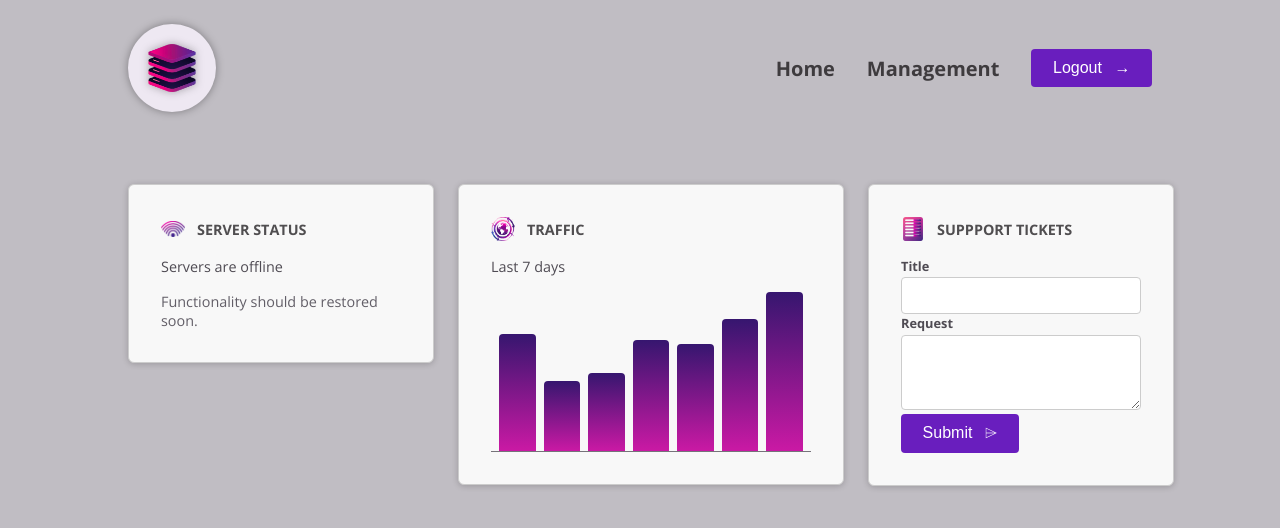
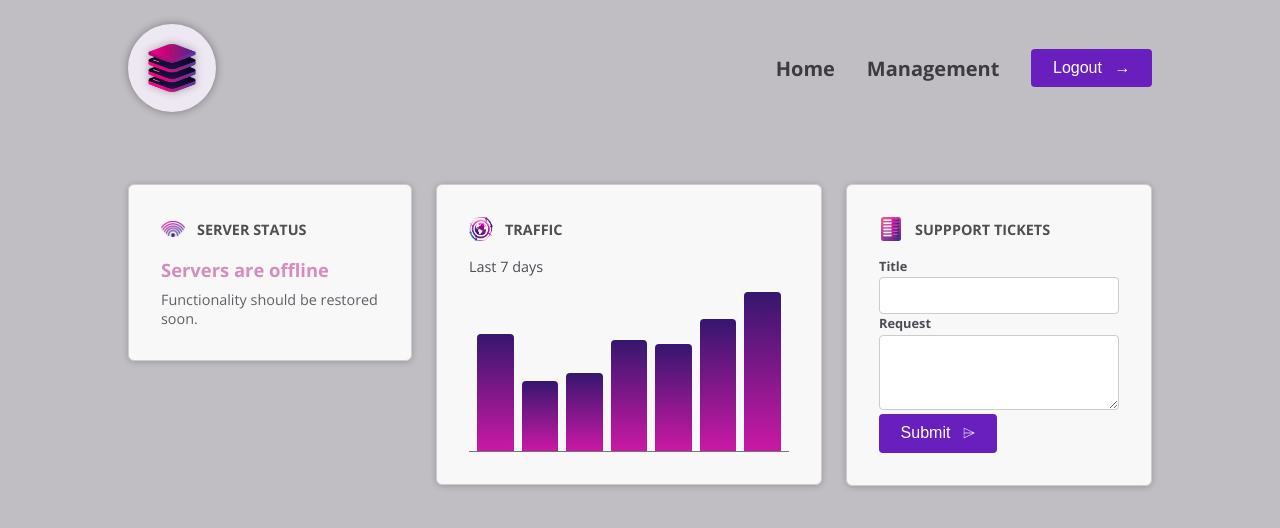
Before and after one commit to R06NV4LDR/MasterAngular_04-cmp-deep-dive, an Angular app: page / in a window 1280 px wide. Shown: the top 528 px of the page. Built offline with nearby package versions, Linux system fonts and the light colour scheme.

Commit message:
server-status changes dynamically

```diff
--- a/src/app/dashboard/server-status/server-status.component.css
+++ b/src/app/dashboard/server-status/server-status.component.css
@@ -1,4 +1,4 @@
-:host {
+#status {
   display: block;
   width: 15rem;
 }
--- a/src/app/dashboard/server-status/server-status.component.html
+++ b/src/app/dashboard/server-status/server-status.component.html
@@ -1,3 +1,12 @@
+<div
+  [class]="{
+    status: true,
+    'status-online': currentStatus === 'online',
+    'status-offline': currentStatus === 'offline',
+    'status-unknown': currentStatus === 'unknown'
+  }" >
+  <!-- [style.fontSize]="'64px'"> -->
+  <!-- [style]="{'font-size': '64px'}"> -->
   @if (currentStatus === 'online') {
   <p>Servers are online</p>
   <p>All systems are operational.</p>
@@ -8,3 +17,4 @@
   <p>Server status is unknown</p>
   <p>Fetching server status failed.</p>
   }
+</div>
```
Also changed, not shown: src/app/shared/control/control.component.ts (+4 -3 lines).
